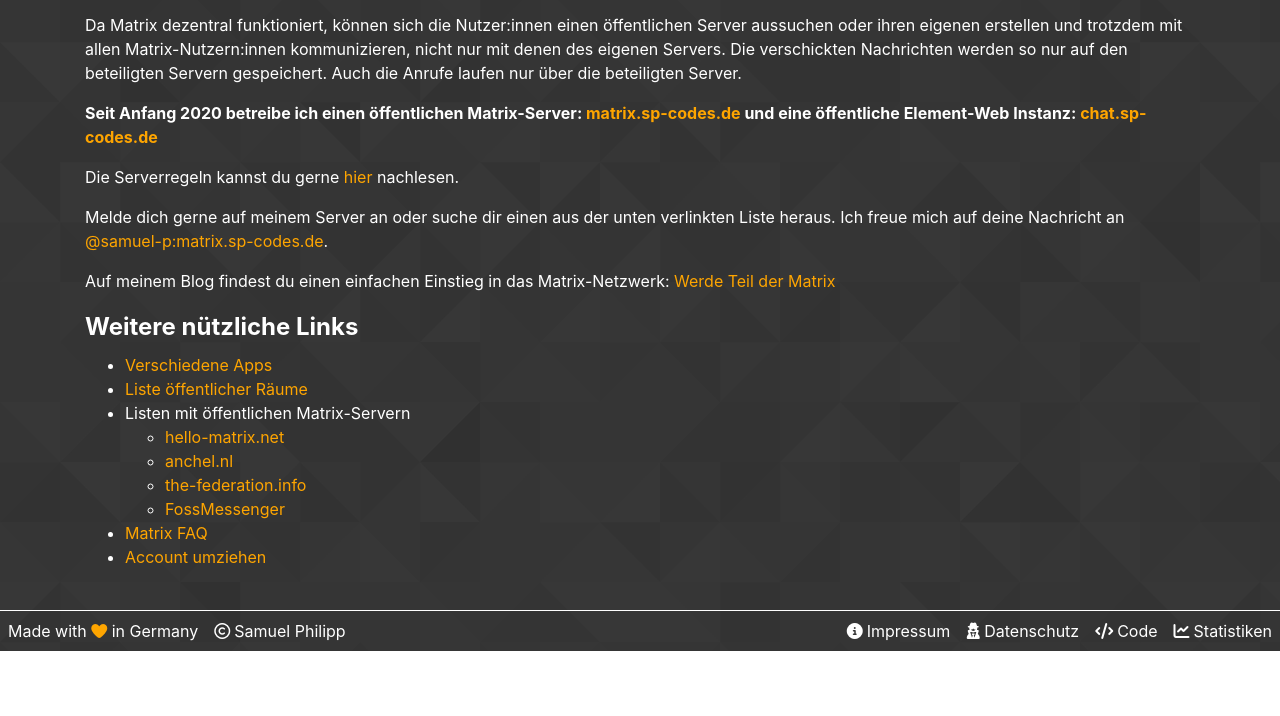
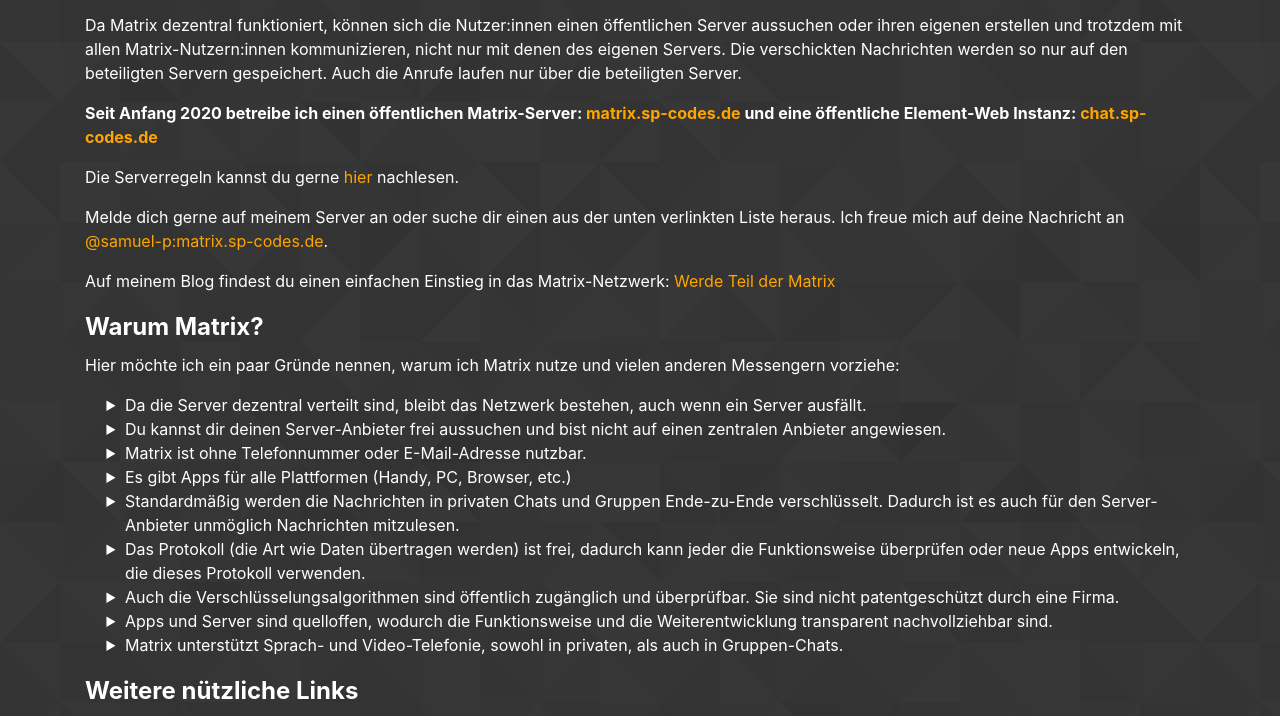
Before and after one commit to samuel-p/sp-codes.de, an Eleventy site: page src/de/services/matrix.md in a window 1280 px wide. Shown: the part 198-914 px from the top of the page. Before the commit the page ends 849 px from the top, so only its background shows below. Built offline with nearby package versions, Linux system fonts and the light colour scheme; Eleventy itself is replaced by a stand-in of ours; files that its build step writes are made by us from their sources.

Commit message:
fixed headline in donation page updates styles to use triangles for bullet points added arguments for why using matrix

```diff
--- a/src/de/donate.html
+++ b/src/de/donate.html
@@ -17,7 +17,7 @@
 <div class="row justify-content-center">
     <div class="col-12 col-md-10 col-lg-8">
         <div class="card mb-3">
-            <h2><i class="fas fa-comments fa-fw m-2"></i>Recommend</h2>
+            <h2><i class="fas fa-comments fa-fw m-2"></i>Empfehlen</h2>
             <div>Gerne darfst du meine Dienste und meine Blog-Beiträge weiter empfehlen. Ich freue mich sehr, wenn ich
                 euch damit eine Freude machen kann.
             </div>
--- a/src/de/services/matrix.md
+++ b/src/de/services/matrix.md
@@ -17,6 +17,20 @@
 
 Auf meinem Blog findest du einen einfachen Einstieg in das Matrix-Netzwerk: [Werde Teil der Matrix](https://blog.sp-codes.de/werde-teil-der-matrix-matrix-teil-1/)
 
+## Warum Matrix?
+
+Hier möchte ich ein paar Gründe nennen, warum ich Matrix nutze und vielen anderen Messengern vorziehe:
+
+* Da die Server dezentral verteilt sind, bleibt das Netzwerk bestehen, auch wenn ein Server ausfällt.
+* Du kannst dir deinen Server-Anbieter frei aussuchen und bist nicht auf einen zentralen Anbieter angewiesen.
+* Matrix ist ohne Telefonnummer oder E-Mail-Adresse nutzbar.
+* Es gibt Apps für alle Plattformen (Handy, PC, Browser, etc.)
+* Standardmäßig werden die Nachrichten in privaten Chats und Gruppen Ende-zu-Ende verschlüsselt. Dadurch ist es auch für den Server-Anbieter unmöglich Nachrichten mitzulesen.
+* Das Protokoll (die Art wie Daten übertragen werden) ist frei, dadurch kann jeder die Funktionsweise überprüfen oder neue Apps entwickeln, die dieses Protokoll verwenden.
+* Auch die Verschlüsselungsalgorithmen sind öffentlich zugänglich und überprüfbar. Sie sind nicht patentgeschützt durch eine Firma.
+* Apps und Server sind quelloffen, wodurch die Funktionsweise und die Weiterentwicklung transparent nachvollziehbar sind.
+* Matrix unterstützt Sprach- und Video-Telefonie, sowohl in privaten, als auch in Gruppen-Chats.
+
 ## Weitere nützliche Links
 
 * [Verschiedene Apps](https://matrix.org/clients)
--- a/src/en/donate.html
+++ b/src/en/donate.html
@@ -16,7 +16,7 @@
 <div class="row justify-content-center">
     <div class="col-12 col-md-10 col-lg-8">
         <div class="card mb-3">
-            <h2><i class="fas fa-comments fa-fw m-2"></i>Empfehlen</h2>
+            <h2><i class="fas fa-comments fa-fw m-2"></i>Recommend</h2>
             <div>You are welcome to recommend my services and my blog posts. I am very glad if I can make you happy with
                 it.
             </div>
--- a/src/scss/main.scss
+++ b/src/scss/main.scss
@@ -28,6 +28,10 @@
   color: #fff;
   min-height: 100vh;
   -webkit-tap-highlight-color: rgba(0, 0, 0, 0);
+}
+
+ul {
+  list-style: disclosure-closed;
 }
 
 .content {
```
